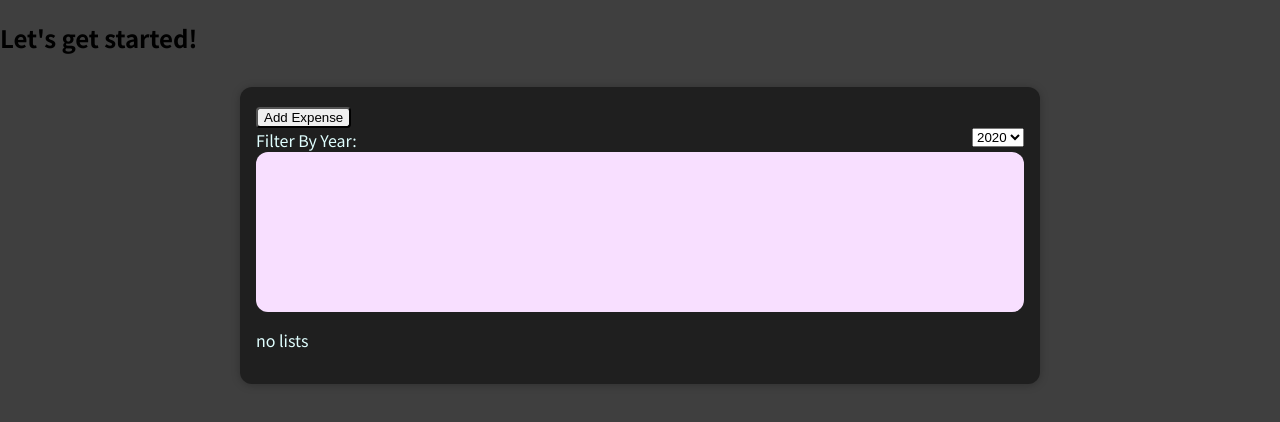
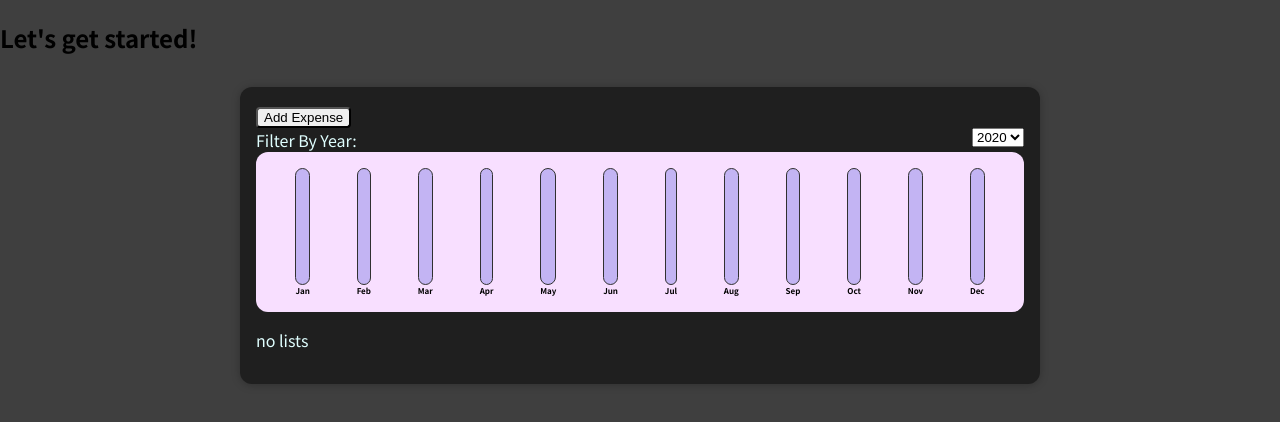
Before and after one commit to AmruthjithSunil/reactExpense, a React (Create React App) app: page / in a window 1280 px wide. Shown: the top 422 px of the page. Built offline with nearby package versions, Linux system fonts and the light colour scheme.

Commit message:
advance react task 14 bug fixed

```diff
--- a/src/components/Chart/Chart.js
+++ b/src/components/Chart/Chart.js
@@ -7,14 +7,14 @@ const Chart = (props) => {
 
   return (
     <div className="chart">
-      {props.dataPoints.map((dataPoint) => {
+      {props.dataPoints.map((dataPoint) => (
         <ChartBar
           key={dataPoint.label}
           value={dataPoint.value}
           maxValue={totalMaximum}
-          label={dataPoint}
-        />;
-      })}
+          label={dataPoint.label}
+        />
+      ))}
     </div>
   );
 };
```
